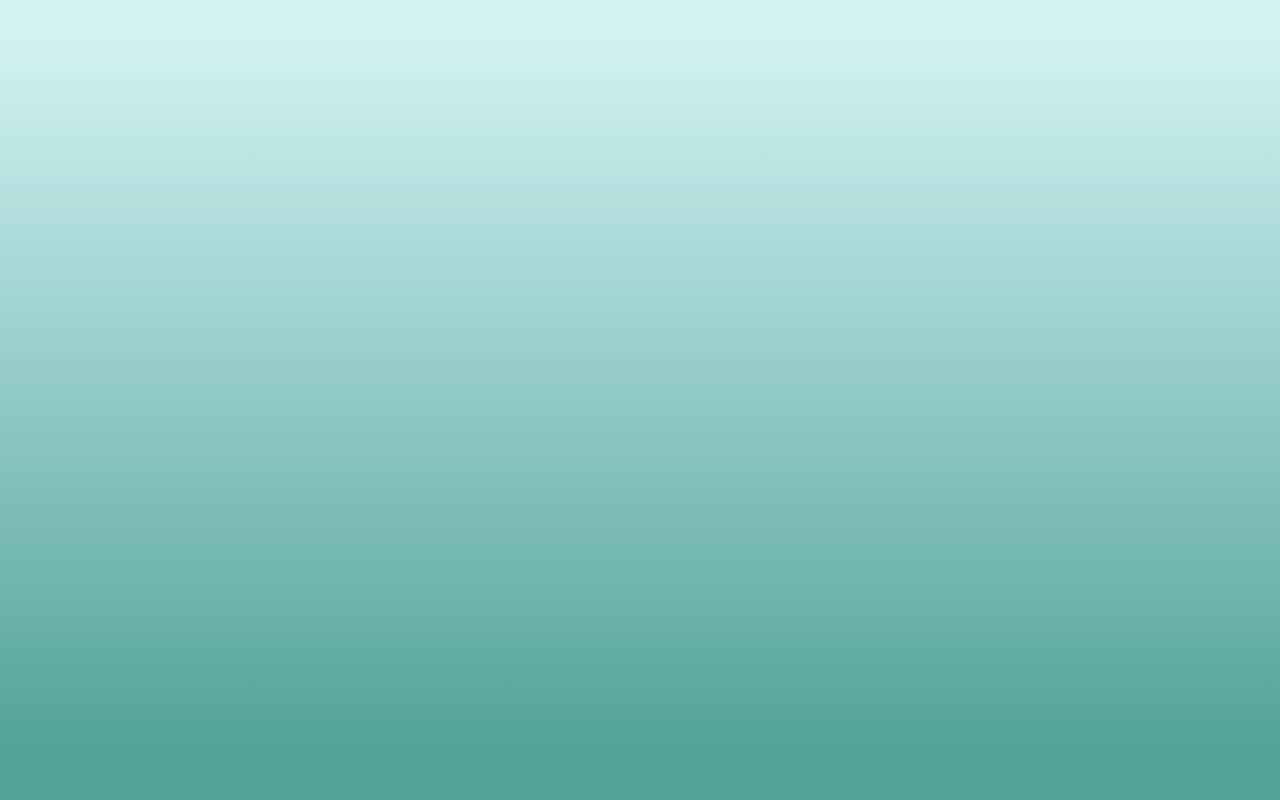
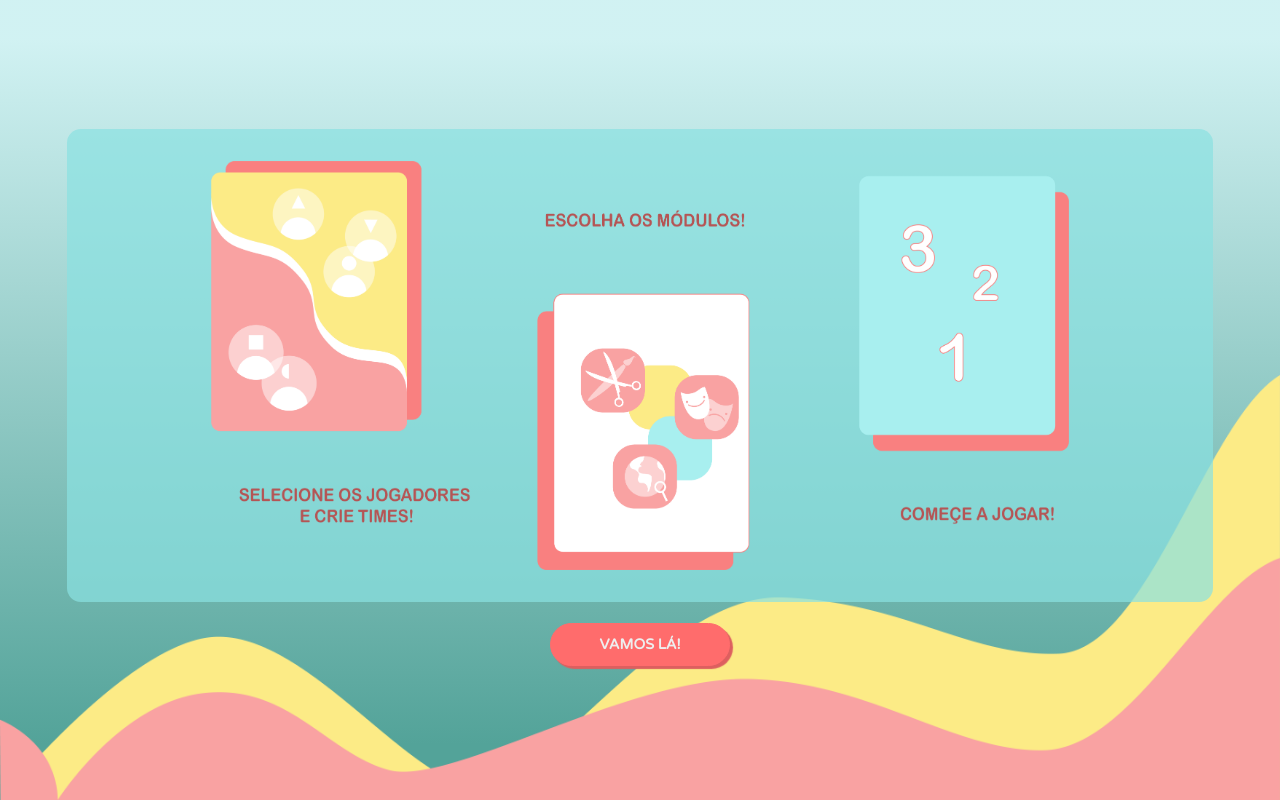
Before and after one commit to pleshw/blink, a Vue app: page /ajuda in a window 1280 px wide. Built offline with nearby package versions, Linux system fonts and the light colour scheme; the HTML template or start-up script is replaced by a standard one.

Commit message:
......................

```diff
--- a/src/components/PlayerCreator.vue
+++ b/src/components/PlayerCreator.vue
@@ -60,6 +60,10 @@ export default class PlayerCreator extends Vue {
     this.player.name = "@Jogador" + this.playerID;
     this.player.picture = this.img;
     this.player.id = this.playerID;
+
+    if (this.playerID === 1) {
+      this.player.confirmed = true;
+    }
   }
 
   @Emit("add-player")
--- a/src/router.ts
+++ b/src/router.ts
@@ -1,6 +1,7 @@
 import Vue from 'vue'
 import Router from 'vue-router'
 import Home from './views/Home.vue'
+import HowTo from './views/HowTo.vue'
 import PlayerSelection from './views/PlayerSelection.vue'
 import ModSelection from './views/ModSelection.vue'
 
@@ -14,6 +15,10 @@ export default new Router({
       path: '/',
       name: 'home',
       component: Home
+    }, {
+      path: '/ajuda',
+      name: 'ajuda',
+      component: HowTo,
     },
     {
       path: '/jogadores',
--- a/src/views/Home.vue
+++ b/src/views/Home.vue
@@ -71,7 +71,7 @@ export default class Home extends Vue {
   }
 
   redirectToGameMenu() {
-    this.$router.push({ name: "jogadores" });
+    this.$router.push("ajuda");
   }
 }
 </script>
--- /dev/null
+++ b/src/views/HowTo.vue
@@ -0,0 +1,41 @@
+<template>
+  <div class="row justify-content-center container-fluid">
+    <img :src="require('@/assets/waves-bottom-players.png')" class="background-wave" alt />
+    <div class="col-11 how-to-row" style=" z-index: 300;">
+      <img class="img-fluid" :src="require('@/assets/how-to.png')" />
+    </div>
+
+    <div class="row col-12 justify-content-center">
+      <StartButton
+        class
+        @click.native="redirectToPlayerSelection"
+        style="margin-bottom: 0; margin-top: 1rem; z-index: 300;"
+        title="Vamos lá!"
+      ></StartButton>
+    </div>
+  </div>
+</template>
+
+<script lang="ts">
+import { Component, Vue } from "vue-property-decorator";
+import StartButton from "@/components/StartButton.vue";
+
+@Component({
+  components: {
+    StartButton
+  }
+})
+export default class HowTo extends Vue {
+  redirectToPlayerSelection() {
+    this.$router.push("jogadores");
+  }
+}
+</script>
+
+<style lang="scss">
+.how-to-row {
+  background-color: rgba(139, 226, 226, 0.71);
+  padding: 2rem 9rem !important;
+  border-radius: 14px;
+}
+</style>
```
Also changed, not shown: src/assets/how-to.png (added).
